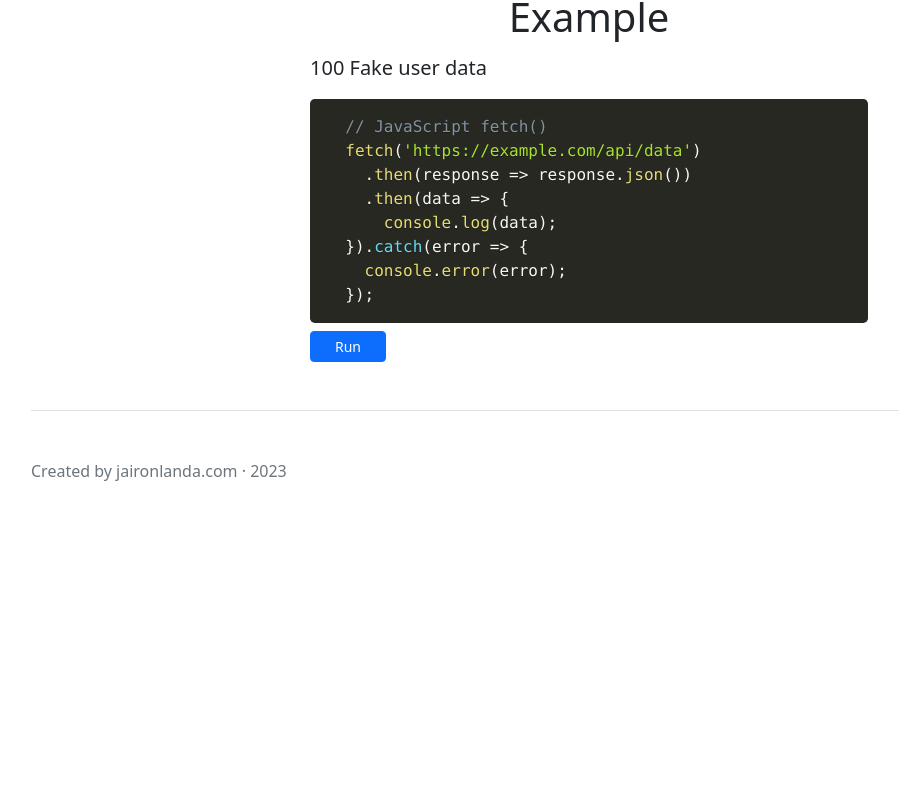
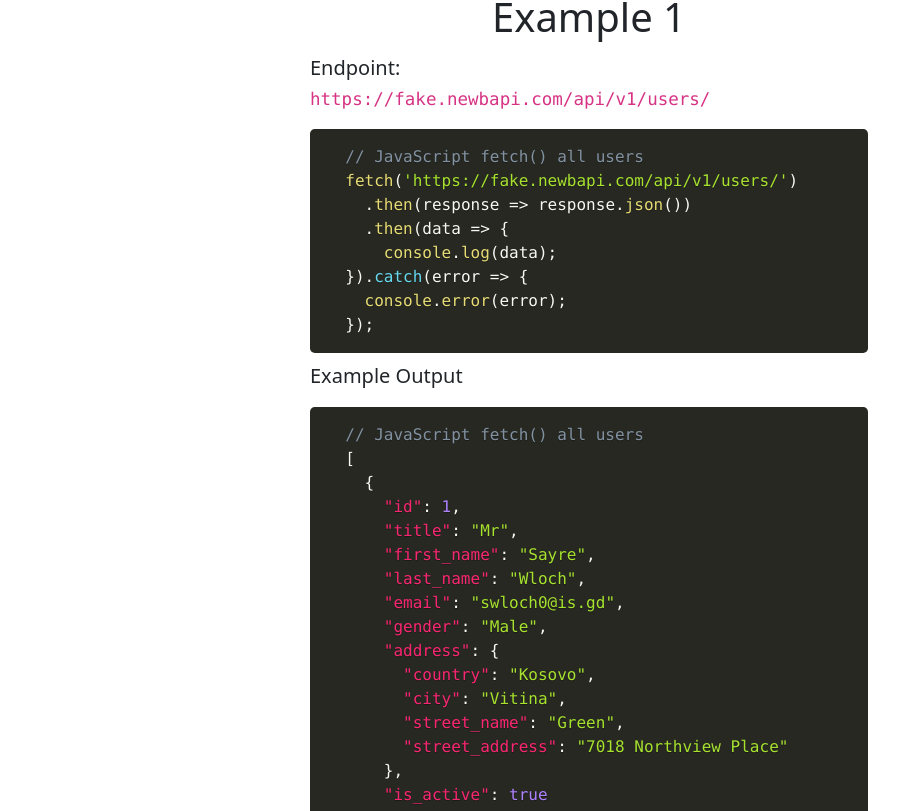
Before and after one commit to NewbAPI-Project/newbapi-web, a Next.js app: page /fake-api in a window 1280 px wide. Shown: the part 469-1280 px from the top of the page, without its empty margins (51-950 px from the left). Before the commit the page ends 1000 px from the top, so only its background shows below. Built offline with nearby package versions, Linux system fonts and the light colour scheme.

Commit message:
update fake-api page, add example

```diff
--- a/components/Example.js
+++ b/components/Example.js
@@ -3,24 +3,123 @@ import { Prism as SyntaxHighlighter } from 'react-syntax-highlighter';
 
 
 export default function Example() {
-  const code = `  // JavaScript fetch()
-  fetch('https://example.com/api/data')
+  const fetchAllUser = `  // JavaScript fetch() all users
+  fetch('https://fake.newbapi.com/api/v1/users/')
     .then(response => response.json())
     .then(data => {
       console.log(data);
   }).catch(error => {
     console.error(error);
   });`;
-  // const progLangList = [
-  //   'cURL',
-  //   'Python (Requests)',
-  //   'JavaScript (Fetch)',
-  //   'JavaScript (Axios)',
-  //   'Ruby'
-  // ]
+  const fetchAllUserOutput = `  // JavaScript fetch() all users
+  [
+    {
+      "id": 1,
+      "title": "Mr",
+      "first_name": "Sayre",
+      "last_name": "Wloch",
+      "email": "swloch0@is.gd",
+      "gender": "Male",
+      "address": {
+        "country": "Kosovo",
+        "city": "Vitina",
+        "street_name": "Green",
+        "street_address": "7018 Northview Place"
+      },
+      "is_active": true
+    },
+    {
+      "id": 2,
+      "title": "Dr",
+      "first_name": "Amelina",
+      "last_name": "Trewhella",
+      "email": "atrewhella1@live.com",
+      "gender": "Female",
+      "address": {
+        "country": "Greece",
+        "city": "Vokhaïkó",
+        "street_name": "Rigney",
+        "street_address": "0235 Paget Court"
+      },
+      "is_active": true
+    },
+    ...
+    ...
+    // 100 users
+  ]`;
+  const fetchSingle = `  // JavaScript fetch() single user
+  fetch('https://fake.newbapi.com/api/v1/users/1')
+    .then(response => response.json())
+    .then(data => {
+      console.log(data);
+  }).catch(error => {
+    console.error(error);
+  });`;
 
+  const fetchSingleOutput = `  // JavaScript fetch() single user
+  [
+    {
+      "id": 1,
+      "title": "Mr",
+      "first_name": "Sayre",
+      "last_name": "Wloch",
+      "email": "swloch0@is.gd",
+      "gender": "Male",
+      "address": {
+        "country": "Kosovo",
+        "city": "Vitina",
+        "street_name": "Green",
+        "street_address": "7018 Northview Place"
+      },
+      "is_active": true
+    }
+  ]`;
 
-  // console.log(myJson.examples[0])
+  const fetchPagination = `  // JavaScript fetch() Pagination
+  fetch('https://fake.newbapi.com/api/v1/users/?skip=0&limit=10')
+    .then(response => response.json())
+    .then(data => {
+      console.log(data);
+  }).catch(error => {
+    console.error(error);
+  });`;
+
+  const fetchPaginationOutput = `  // JavaScript fetch() Pagination
+  [
+    {
+      "id": 1,
+      "title": "Mr",
+      "first_name": "Sayre",
+      "last_name": "Wloch",
+      "email": "swloch0@is.gd",
+      "gender": "Male",
+      "address": {
+        "country": "Kosovo",
+        "city": "Vitina",
+        "street_name": "Green",
+        "street_address": "7018 Northview Place"
+      },
+      "is_active": true
+    },
+    {
+      "id": 2,
+      "title": "Dr",
+      "first_name": "Amelina",
+      "last_name": "Trewhella",
+      "email": "atrewhella1@live.com",
+      "gender": "Female",
+      "address": {
+        "country": "Greece",
+        "city": "Vokhaïkó",
+        "street_name": "Rigney",
+        "street_address": "0235 Paget Court"
+      },
+      "is_active": true
+    },
+    ...
+    ...
+    // 10 users, page 0, 0 + n
+  ]`;
   const [ style, setStyle ] = useState({})
 
   useEffect(() => {
@@ -30,18 +129,59 @@ export default function Example() {
 
   return (
     <>
-      <h1 className="display-7 lh-1 mb-3 text-center">Example</h1>
+      <h1 className="display-7 lh-1 mb-3 text-center">Example 1</h1>
       <div className='col-md-6 offset-md-3'>
-        <p className="lead">100 Fake user data</p>
+        <p className="lead">Endpoint: <br /><code>https://fake.newbapi.com/api/v1/users/</code></p>
 
         <SyntaxHighlighter language="js" style={style}>
-          {code}
+          {fetchAllUser}
         </SyntaxHighlighter>
 
-        <div className="d-grid gap-2 d-md-flex justify-content-md-start">
-          <button type="button" className="btn btn-primary btn-sm px-4 me-md-2">Run</button>
-        </div>
       </div>
+      <div className='col-md-6 offset-md-3'>
+        <p className="lead">Example Output</p>
+
+        <SyntaxHighlighter language="js" style={style}>
+          {fetchAllUserOutput}
+        </SyntaxHighlighter>
+      </div>
+      <h1 className="display-7 lh-1 my-5 text-center">Example 2</h1>
+      <div className='col-md-6 offset-md-3'>
+        <p className="lead">Endpoint <br/> <code>https://fake.newbapi.com/api/v1/users/?skip=0&limit=10</code></p>
+
+        <SyntaxHighlighter language="js" style={style}>
+          {fetchPagination}
+        </SyntaxHighlighter>
+
+      </div>
+      <div className='col-md-6 offset-md-3'>
+        <p className="lead">Example Output</p>
+
+        <SyntaxHighlighter language="js" style={style}>
+          {fetchPaginationOutput}
+        </SyntaxHighlighter>
+
+      </div>
+
+      <h1 className="display-7 lh-1 my-5 text-center">Example 3</h1>
+
+      <div className='col-md-6 offset-md-3'>
+        <p className="lead">Endpoint <br/> <code>https://fake.newbapi.com/api/v1/users/1</code></p>
+
+        <SyntaxHighlighter language="js" style={style}>
+          {fetchSingle}
+        </SyntaxHighlighter>
+
+      </div>
+      <div className='col-md-6 offset-md-3'>
+        <p className="lead">Example Output</p>
+
+        <SyntaxHighlighter language="js" style={style}>
+          {fetchSingleOutput}
+        </SyntaxHighlighter>
+
+      </div>
+      <p className="display-7 lh-1 my-5 text-center">Okay, that&apos;s it 🎉</p>
     </>
 
   );
```
